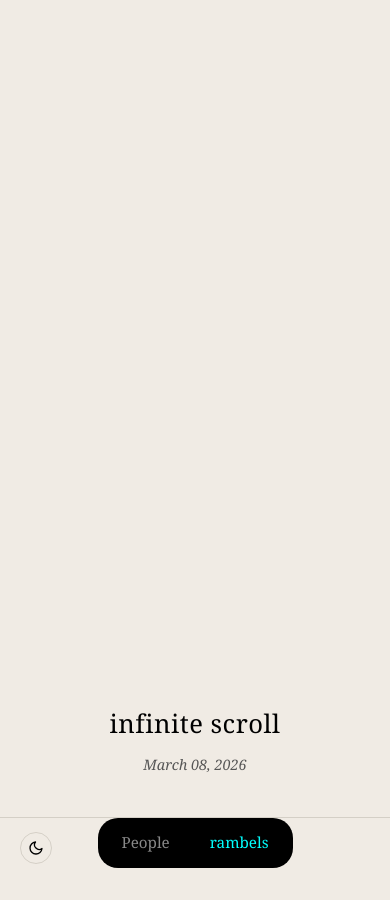
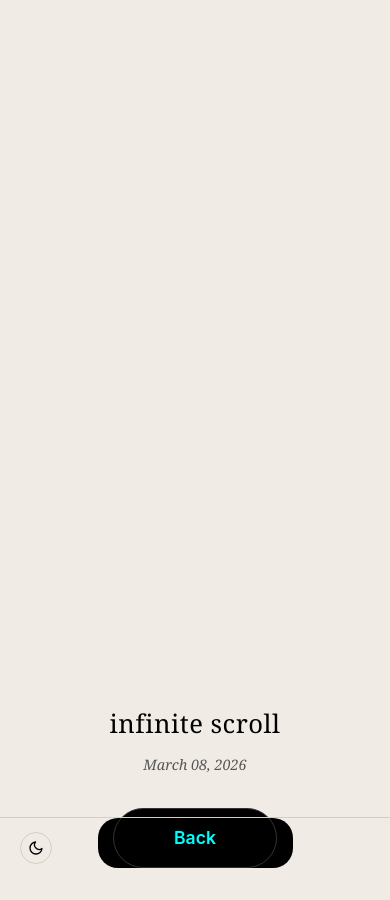
Before and after one commit to daith-fionn/dathfionn, a Jekyll site: the page built from _posts/2026-03-08-infinite-scroll.md, in a window 390 px wide. Built offline with Jekyll 4.4.1, drawn with Linux system fonts in a browser that asks for light colours.

Commit message:
Add new rambels posts and update layout/styles
Co-Authored-By: Claude Opus 4.6 <noreply@anthropic.com>

```diff
--- a/_layouts/post.html
+++ b/_layouts/post.html
@@ -1,6 +1,8 @@
 ---
 layout: default
 ---
+<a class="back-button" href="javascript:history.back()">Back</a>
+
 <article class="post">
   <header class="post-header">
     <h1>{{ page.title }}</h1>
--- a/assets/css/style.css
+++ b/assets/css/style.css
@@ -340,6 +340,11 @@ a {
   margin: 20px 0;
 }
 
+/* Back button - hidden on desktop */
+.back-button {
+  display: none;
+}
+
 /* Arc scroll - hidden on desktop */
 .arc-scroll {
   display: none;
@@ -451,6 +456,31 @@ a {
     text-shadow: 0 0 10px rgba(0, 119, 153, 0.3);
   }
 
+  /* Large back button on post pages */
+  .back-button {
+    display: block;
+    position: fixed;
+    bottom: 32px;
+    left: 50%;
+    transform: translateX(-50%);
+    z-index: 100;
+    background: #000000;
+    color: #00ffff;
+    text-decoration: none;
+    font-family: -apple-system, BlinkMacSystemFont, "Segoe UI", Helvetica, Arial, sans-serif;
+    font-size: 1.1rem;
+    font-weight: 600;
+    padding: 14px 60px;
+    border-radius: 30px;
+    border: 1px solid #333;
+  }
+
+  [data-theme="light"] .back-button {
+    background: var(--bg);
+    color: var(--text);
+    border: 1px solid var(--border);
+  }
+
   /* Theme toggle on same row as nav, left side */
   .theme-toggle {
     position: fixed;
```
Also changed, not shown: _posts/2026-03-21-text-comuniunication-with-no-ai-is-like-film-camera.md (added, +8 -0 lines), _posts/2026-03-21-the-private-world-of-equity.md (added, +8 -0 lines).
